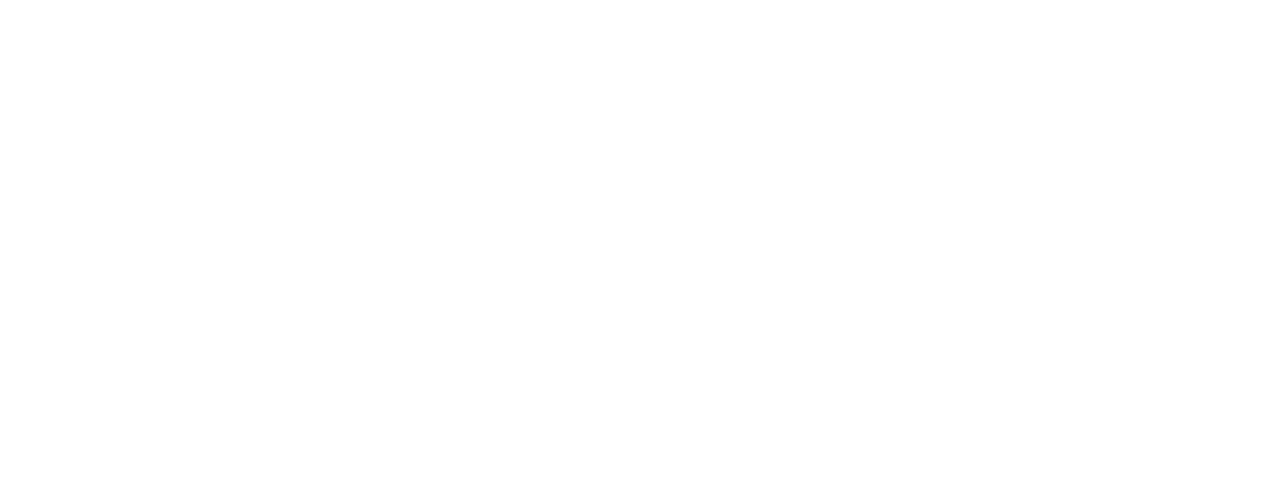
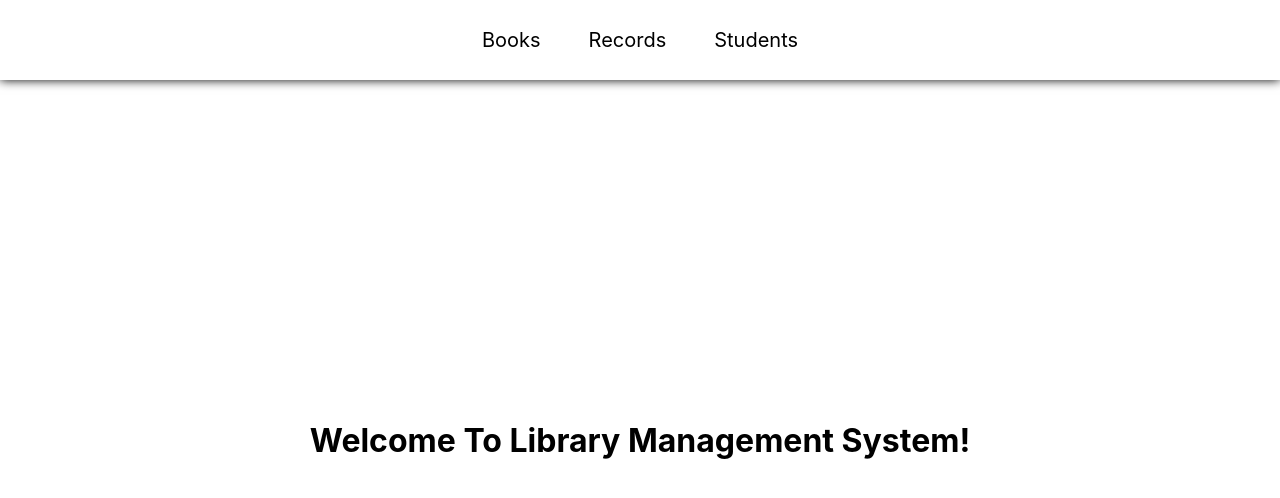
Before and after one commit to Ammar-Abid92/workshop-MERN, a React (Create React App) app: page /home in a window 1280 px wide. Before the commit this address had no page. Shown: the top 498 px of the page. Built offline with nearby package versions, Linux system fonts and the light colour scheme.

Commit message:
auth completed

```diff
--- /dev/null
+++ b/src/Components/Header/header.module.css
@@ -0,0 +1,15 @@
+.headerContainer {
+    display: flex;
+    justify-content: center;
+    align-items: center;
+    height: 80px;
+    width: 100%;
+    box-shadow: 0px 0px 10px #000;
+}
+
+.headerContainer a {
+    text-decoration: none;
+    color: #000;
+    margin: 0px 24px;
+    font-size: 20px;
+}
--- /dev/null
+++ b/src/Components/Header/index.js
@@ -0,0 +1,15 @@
+import React from 'react'
+import { Link } from 'react-router-dom';
+import styles from './header.module.css';
+
+const Header = () => {
+    return (
+        <div className={styles.headerContainer}>
+            <Link to='/books'>Books</Link>
+            <Link to='/records'>Records</Link>
+            <Link to='/students'>Students</Link>
+        </div>
+    )
+}
+
+export default Header;
--- a/src/Pages/Books/index.js
+++ b/src/Pages/Books/index.js
@@ -0,0 +1,10 @@
+import React from 'react';
+import styles from './books.module.css';
+
+const Books = () => {
+    return (
+        <div>index</div>
+    )
+}
+
+export default Books;
--- /dev/null
+++ b/src/Pages/Home/home.module.css
@@ -0,0 +1,7 @@
+.homeContainer {
+    width: 100%;
+    height: calc(100vh - 80px);
+    display: flex;
+    justify-content: center;
+    align-items: center;
+}
--- a/src/Pages/Home/index.js
+++ b/src/Pages/Home/index.js
@@ -0,0 +1,16 @@
+import React from 'react';
+import styles from './home.module.css';
+import Header from '../../Components/Header';
+
+const Home = () => {
+    return (
+        <>
+            <Header />
+            <div className={styles.homeContainer}>
+                <h1>Welcome To Library Management System!</h1>
+            </div>
+        </>
+    )
+}
+
+export default Home;
--- a/src/Pages/Login/index.js
+++ b/src/Pages/Login/index.js
@@ -2,10 +2,13 @@ import React, { useState } from 'react';
 import TextBox from '../../Components/TextBox';
 import styles from './login.module.css';
 import CustomButton from '../../Components/CustomButton';
+import { useNavigate } from 'react-router';
 
 function Login() {
     const [email, setEmail] = useState('');
     const [password, setPassword] = useState('');
+
+    const navigate = useNavigate();
 
     const handleSubmit = (e) => {
         e.preventDefault();
@@ -25,6 +28,7 @@ function Login() {
                         <TextBox value={password} setter={setPassword} label={'Password'} type={'password'} required={true} />
                     </div>
                     <CustomButton btnLabel={'Login'} />
+                    <div className={styles.dontHaveAnAccountDiv} onClick={() => navigate('/signup')}>Don't Have An Account?</div>
                 </form>
             </div>
         </div>
--- a/src/Pages/Login/login.module.css
+++ b/src/Pages/Login/login.module.css
@@ -18,6 +18,12 @@
     margin-bottom: 8px;
 }
 
+.dontHaveAnAccountDiv {
+    cursor: pointer;
+    margin-top: 10px;
+    font-weight: 600;
+}
+
 .input-group {
     margin-bottom: 15px;
 }
--- a/src/Pages/SignUp/index.js
+++ b/src/Pages/SignUp/index.js
@@ -2,17 +2,21 @@ import React, { useState } from 'react';
 import TextBox from '../../Components/TextBox';
 import styles from './signup.module.css';
 import CustomButton from '../../Components/CustomButton';
+import { useNavigate } from 'react-router';
 
 function SignUp() {
     const [name, setName] = useState('');
     const [email, setEmail] = useState('');
     const [password, setPassword] = useState('');
+    const navigate = useNavigate();
 
     const handleSubmit = (e) => {
         e.preventDefault();
+        console.log('Name:', name);
         console.log('Email:', email);
         console.log('Password:', password);
     };
+
 
     return (
         <div className={styles.signupPage}>
@@ -29,6 +33,7 @@ function SignUp() {
                         <TextBox value={password} setter={setPassword} label={'Password'} type={'password'} required={true} />
                     </div>
                     <CustomButton btnLabel={'SignUp'} />
+                    <div className={styles.alreadyHaveAnAccountDiv} onClick={() => navigate('/')}>Already Have An Account?</div>
                 </form>
             </div>
         </div>
--- a/src/Pages/SignUp/signup.module.css
+++ b/src/Pages/SignUp/signup.module.css
@@ -1,11 +1,11 @@
-.loginPage {
+.signupPage {
     display: flex;
     justify-content: center;
     align-items: center;
     height: 100vh;
 }
 
-.loginBox {
+.signupBox {
     width: 300px;
     padding: 20px;
     border: 1px solid #ccc;
@@ -13,9 +13,15 @@
     box-shadow: 0 0 10px rgba(0, 0, 0, 0.1);
 }
 
-.loginBox h2 {
+.signupBox h2 {
     font-size: 30px;
     margin-bottom: 8px;
+}
+
+.alreadyHaveAnAccountDiv {
+    cursor: pointer;
+    margin-top: 10px;
+    font-weight: 600;
 }
 
 .input-group {
--- a/src/Routes/index.js
+++ b/src/Routes/index.js
@@ -1,6 +1,9 @@
 import React from 'react'
 import { BrowserRouter, Route, Routes } from "react-router-dom";
 import Login from '../Pages/Login';
+import SignUp from '../Pages/SignUp';
+import Home from '../Pages/Home';
+import Books from '../Pages/Books';
 
 
 const MainRoutes = () => {
@@ -8,6 +11,9 @@ const MainRoutes = () => {
         <BrowserRouter>
             <Routes>
                 <Route path="/" element={<Login />} />
+                <Route path="/signup" element={<SignUp />} />
+                <Route path="/home" element={<Home />} />
+                <Route path="/books" element={<Books />} />
             </Routes>
         </BrowserRouter>
     )
```
Also changed, not shown: src/Pages/Books/books.module.css (added), workshop-commands.txt.
